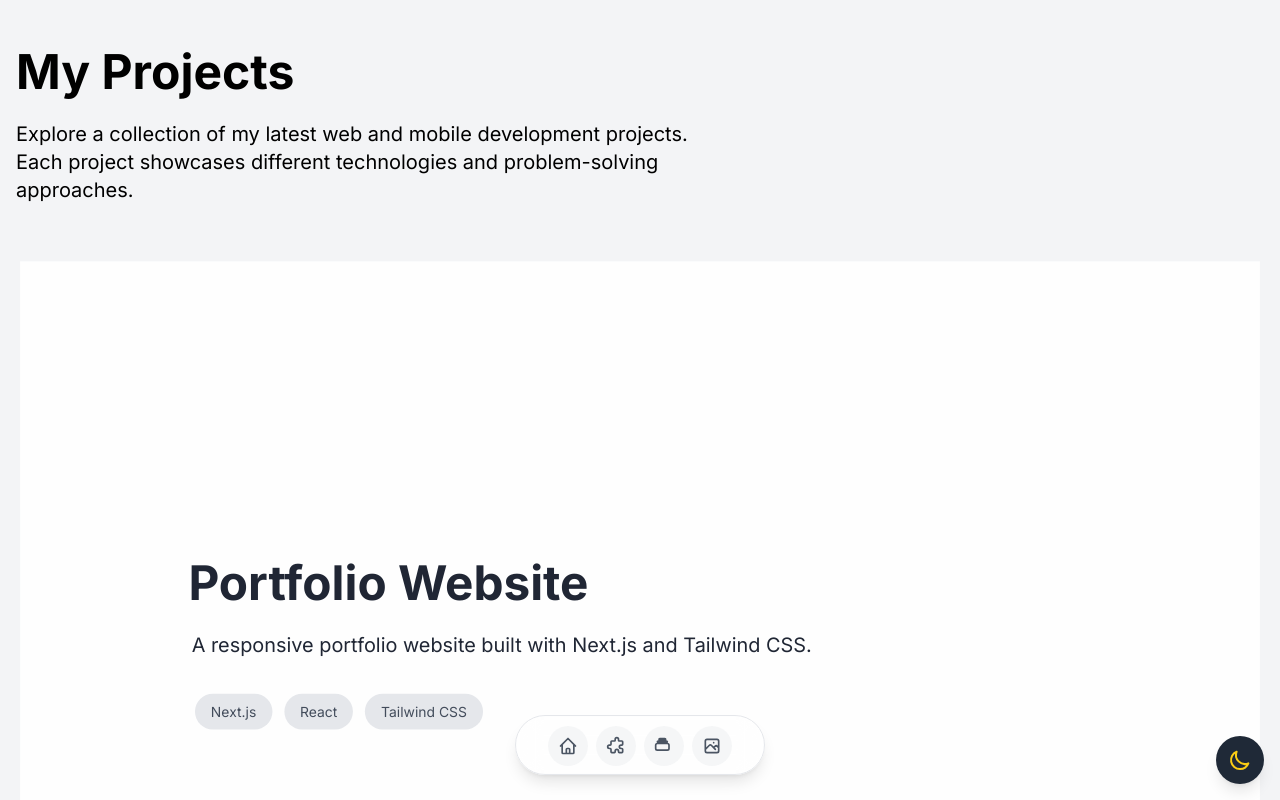
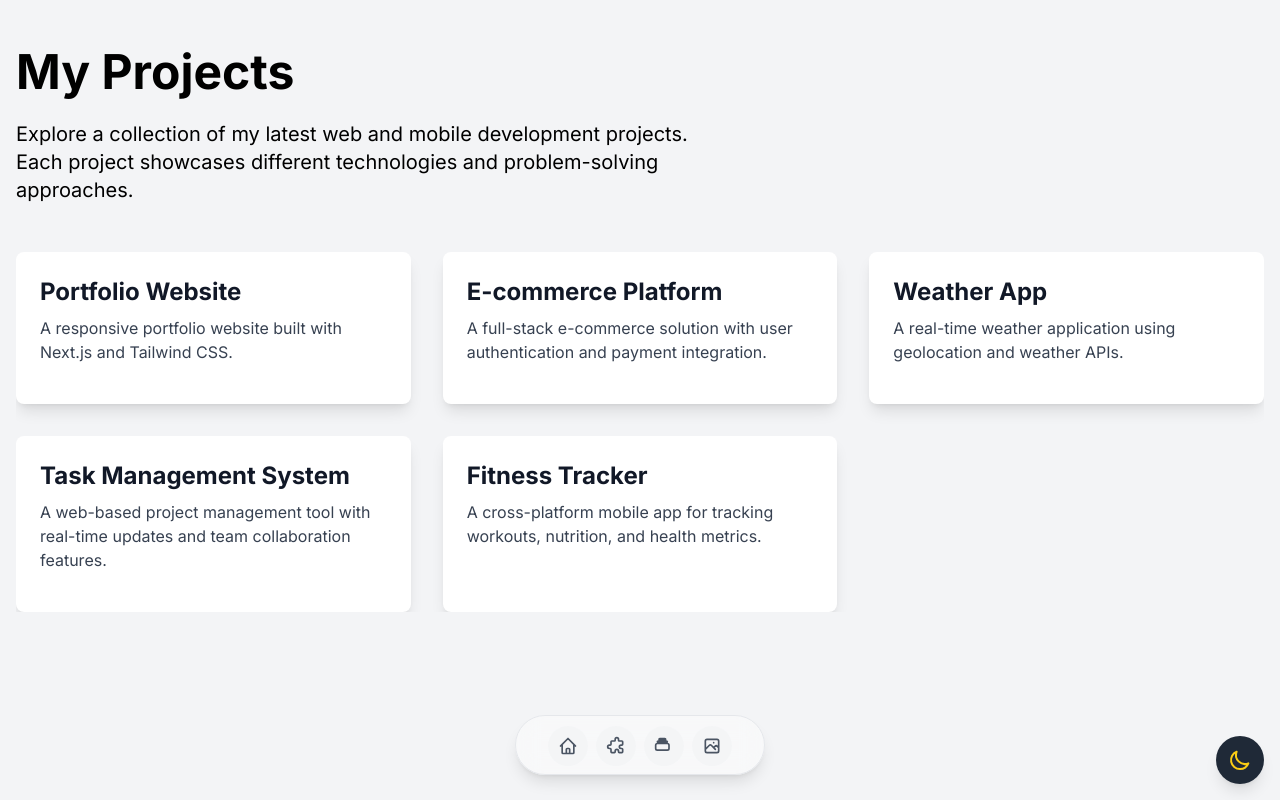
Before and after one commit to jorge-ivan-jimenez-reyes/WebPortfolioDesign, a Next.js app: page /projects in a window 1280 px wide. Shown: the top 800 px of the page. Built offline with nearby package versions, Linux system fonts and the light colour scheme; a web font is replaced by a local one.

Commit message:
feat: simplify ProjectList component by removing scroll handling and enhancing layout for better user experience

```diff
--- a/src/components/ProjectList.tsx
+++ b/src/components/ProjectList.tsx
@@ -1,108 +1,29 @@
-import React, { useEffect, useRef, useCallback } from 'react';
+import React from 'react';
 import { Project } from '@/types/Project';
 
 interface ProjectListProps {
   projects: Project[];
   isDarkMode: boolean;
-  setObservedElement: (element: HTMLDivElement | null) => void;
-  observedElements: Set<Element>;
 }
 
-const ProjectList: React.FC<ProjectListProps> = ({
-  projects,
-  isDarkMode,
-  setObservedElement,
-  observedElements,
-}) => {
-  const projectRefs = useRef<(HTMLDivElement | null)[]>([]);
-
-  const setProjectRef = useCallback((el: HTMLDivElement | null, index: number) => {
-    if (el && !observedElements.has(el)) {
-      projectRefs.current[index] = el;
-      setObservedElement(el);
-    }
-  }, [setObservedElement, observedElements]);
-
-  useEffect(() => {
-    projectRefs.current = projectRefs.current.slice(0, projects.length);
-
-    const handleScroll = () => {
-      const scrollPosition = window.pageYOffset;
-      const windowHeight = window.innerHeight;
-      document.querySelectorAll<HTMLDivElement>('[id^="project-"]').forEach((el, index) => {
-        const rect = el.getBoundingClientRect();
-        const offset = rect.top + scrollPosition - index * windowHeight;
-        const progress = offset / windowHeight;
-        (el as HTMLElement).style.opacity = `${1 - Math.abs(progress)}`;
-        (el as HTMLElement).style.transform = `translateY(${progress * 100}px) scale(${1 - Math.abs(progress) * 0.1})`;
-
-        const h2 = el.querySelector('h2');
-        const firstP = el.querySelector('p:first-of-type');
-        const secondP = el.querySelector('p:nth-of-type(2)');
-        const button = el.querySelector('button');
-
-        if (h2) (h2 as HTMLElement).style.transform = `translateX(${progress * -100}px)`;
-        if (firstP) (firstP as HTMLElement).style.transform = `translateX(${progress * -50}px)`;
-        if (secondP) (secondP as HTMLElement).style.transform = `translateX(${progress * -25}px)`;
-
-        el.querySelectorAll('span').forEach((span) => {
-          (span as HTMLElement).style.transform = `translateY(${progress * 50}px)`;
-        });
-        if (button) (button as HTMLElement).style.transform = `translateY(${progress * 100}px)`;
-      });
-    };
-
-    window.addEventListener('scroll', handleScroll, { passive: true });
-    window.addEventListener('resize', handleScroll);
-    handleScroll();
-
-    return () => {
-      window.removeEventListener('scroll', handleScroll);
-      window.removeEventListener('resize', handleScroll);
-    };
-  }, [projects]);
-
+const ProjectList: React.FC<ProjectListProps> = ({ projects, isDarkMode }) => {
   if (!projects || !Array.isArray(projects)) {
     return <div className="text-center py-8 text-xl">No projects available</div>;
   }
 
   return (
-    <div className="relative">
+    <div className="grid grid-cols-1 sm:grid-cols-2 lg:grid-cols-3 gap-8">
       {projects.map((project, index) => (
         <div
           key={project.id || index}
-          ref={(el) => setProjectRef(el, index)}
-          className={`min-h-screen w-full flex items-center justify-center p-8 transition-all duration-700 ease-out ${
-            isDarkMode ? 'bg-gray-900 text-white' : 'bg-white text-gray-900'
-          }`}
-          id={`project-${project.id || index}`}
-        >
-          <div className="max-w-4xl w-full">
-            <h2 className="text-5xl font-bold mb-6">{project.title}</h2>
-            {project.date && (
-              <p className={`text-2xl mb-6 ${isDarkMode ? 'text-gray-300' : 'text-gray-700'}`}>
-                {project.date}
-              </p>
-            )}
-            <p className="text-xl mb-8">{project.description}</p>
-            {project.technologies && (
-              <div className="flex flex-wrap gap-3 mb-8">
-                {project.technologies.map((tech, techIndex) => (
-                  <span
-                    key={techIndex}
-                    className={`px-4 py-2 text-sm rounded-full ${
-                      isDarkMode ? 'bg-gray-700 text-gray-300' : 'bg-gray-200 text-gray-700'
+          className={`rounded-lg overflow-hidden shadow-lg transition-all duration-300 transform hover:scale-105 ${
+            isDarkMode ? 'bg-gray-800' : 'bg-white'
           }`}
         >
-                    {tech}
-                  </span>
-                ))}
-              </div>
-            )}
           {project.videoSrc && (
             <video
               src={project.videoSrc}
-                className="w-full mb-8 rounded-lg shadow-lg"
+              className="w-full h-48 object-cover"
               autoPlay
               loop
               muted
@@ -113,15 +34,29 @@ const ProjectList: React.FC<ProjectListProps> = ({
             <img
               src={project.imageSrc}
               alt={project.title}
-                className="w-full mb-8 rounded-lg shadow-lg"
+              className="w-full h-48 object-cover"
             />
           )}
+          <div className="p-6">
+            <h3 className={`text-2xl font-bold mb-2 ${isDarkMode ? 'text-white' : 'text-gray-900'}`}>
+              {project.title}
+            </h3>
+            {project.date && (
+              <p className={`text-sm mb-2 ${isDarkMode ? 'text-gray-400' : 'text-gray-600'}`}>
+                {project.date}
+              </p>
+            )}
+            <p className={`text-base mb-4 ${isDarkMode ? 'text-gray-300' : 'text-gray-700'}`}>
+              {project.description}
+            </p>
             {project.actionText && project.actionLink && (
               <a
                 href={project.actionLink}
-                className={`px-8 py-4 rounded-md text-lg ${
-                  isDarkMode ? 'bg-blue-600 hover:bg-blue-700' : 'bg-blue-500 hover:bg-blue-600'
-                } text-white transition-all duration-300 transform hover:scale-105 inline-block`}
+                className={`inline-block px-4 py-2 rounded-md text-sm font-medium ${
+                  isDarkMode
+                    ? 'bg-blue-600 hover:bg-blue-700 text-white'
+                    : 'bg-blue-500 hover:bg-blue-600 text-white'
+                } transition-colors duration-300`}
               >
                 {project.actionText}
               </a>
--- a/src/pages/craft.tsx
+++ b/src/pages/craft.tsx
@@ -1,8 +1,6 @@
-import Layout from "@/components/Layout";
 import ProjectList from "@/components/ProjectList";
 import { Project } from "@/types/Project";
 import { useTheme } from '@/context/ThemeContext';
-import { useState, useCallback } from 'react';
 
 // Enhanced project data
 const projects: Project[] = [
@@ -66,28 +64,17 @@ const projects: Project[] = [
 
 export default function CraftPage() {
   const { isDarkMode } = useTheme();
-  const [observedElements, setObservedElements] = useState<Set<Element>>(new Set());
-
-  const setObservedElement = useCallback((element: HTMLDivElement | null) => {
-    if (element) {
-      setObservedElements(prev => new Set(prev).add(element));
-    }
-  }, []);
 
   return (
-    <Layout>
-      <main className="min-h-screen p-6 md:p-24">
-        <div className="max-w-7xl mx-auto mt-16">
-          <h1 className="text-4xl font-bold mb-8 text-center">Interaction Design Craft</h1>
-          <p className="text-xl mb-12 text-center">Exploring innovative interaction designs and user experiences</p>
+    <main className={`min-h-screen ${isDarkMode ? 'bg-gray-900 text-white' : 'bg-white text-gray-900'}`}>
+      <div className="max-w-7xl mx-auto px-4 sm:px-6 lg:px-8 py-12">
+        <h1 className="text-4xl font-bold mb-4">Interaction Design Craft</h1>
+        <p className="text-xl mb-8">Exploring innovative interaction designs and user experiences</p>
         <ProjectList
           projects={projects}
           isDarkMode={isDarkMode}
-            setObservedElement={setObservedElement}
-            observedElements={observedElements}
         />
       </div>
     </main>
-    </Layout>
   );
 }
```
Lines whose indentation alone changed are shown as unchanged.
